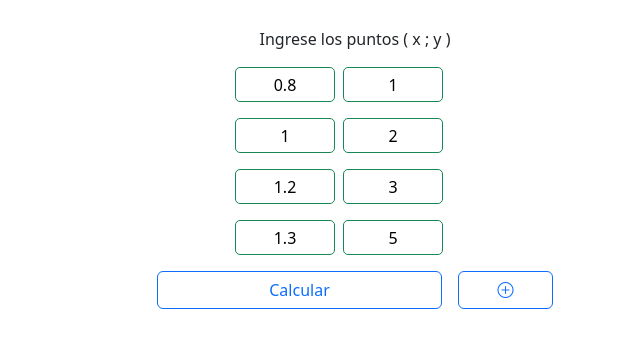
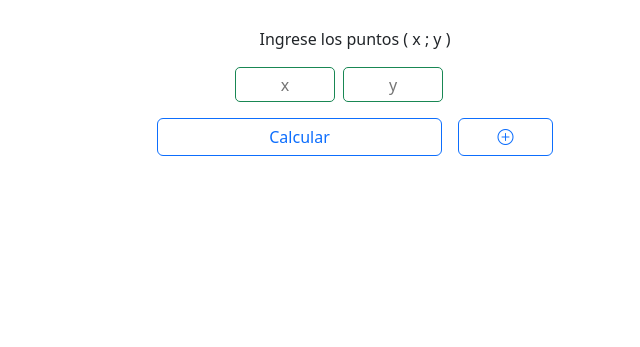
Before and after one commit to IkedaHarket/estimaciones, a website: page index.html in a window 1280 px wide. Shown: the part 69-416 px from the top of the page, without its empty margins (0-640 px from the left). Drawn offline with nearby package versions, Linux system fonts and the light colour scheme.

```diff
--- a/index.html
+++ b/index.html
@@ -18,25 +18,9 @@
             <aside class="col-12 col-md-6">
                 <p>Ingrese los puntos ( x ; y )</p>
                 <form class="row" id="form">
-                    <!-- <div class="row justify-content-center mb-3">
+                    <div class="row justify-content-center mb-3">
                         <input type="text" placeholder="x" class="col-4 me-2 text-center width-100 input-x">
                         <input type="text" placeholder="y" class="col-4 me-2 text-center width-100 input-y">
-                    </div> -->
-                    <div class="row justify-content-center mb-3">
-                        <input type="text" placeholder="x" class="col-4 me-2 text-center width-100 input-x" value="0.8">
-                        <input type="text" placeholder="y" class="col-4 me-2 text-center width-100 input-y" value="1">
-                    </div>
-                    <div class="row justify-content-center mb-3">
-                        <input type="text" placeholder="x" class="col-4 me-2 text-center width-100 input-x" value="1">
-                        <input type="text" placeholder="y" class="col-4 me-2 text-center width-100 input-y" value="2">
-                    </div>
-                    <div class="row justify-content-center mb-3">
-                        <input type="text" placeholder="x" class="col-4 me-2 text-center width-100 input-x" value="1.2">
-                        <input type="text" placeholder="y" class="col-4 me-2 text-center width-100 input-y" value="3">
-                    </div>
-                    <div class="row justify-content-center mb-3">
-                        <input type="text" placeholder="x" class="col-4 me-2 text-center width-100 input-x" value="1.3">
-                        <input type="text" placeholder="y" class="col-4 me-2 text-center width-100 input-y" value="5">
                     </div>
                 </form>
                 <div class="row justify-content-center">
```
